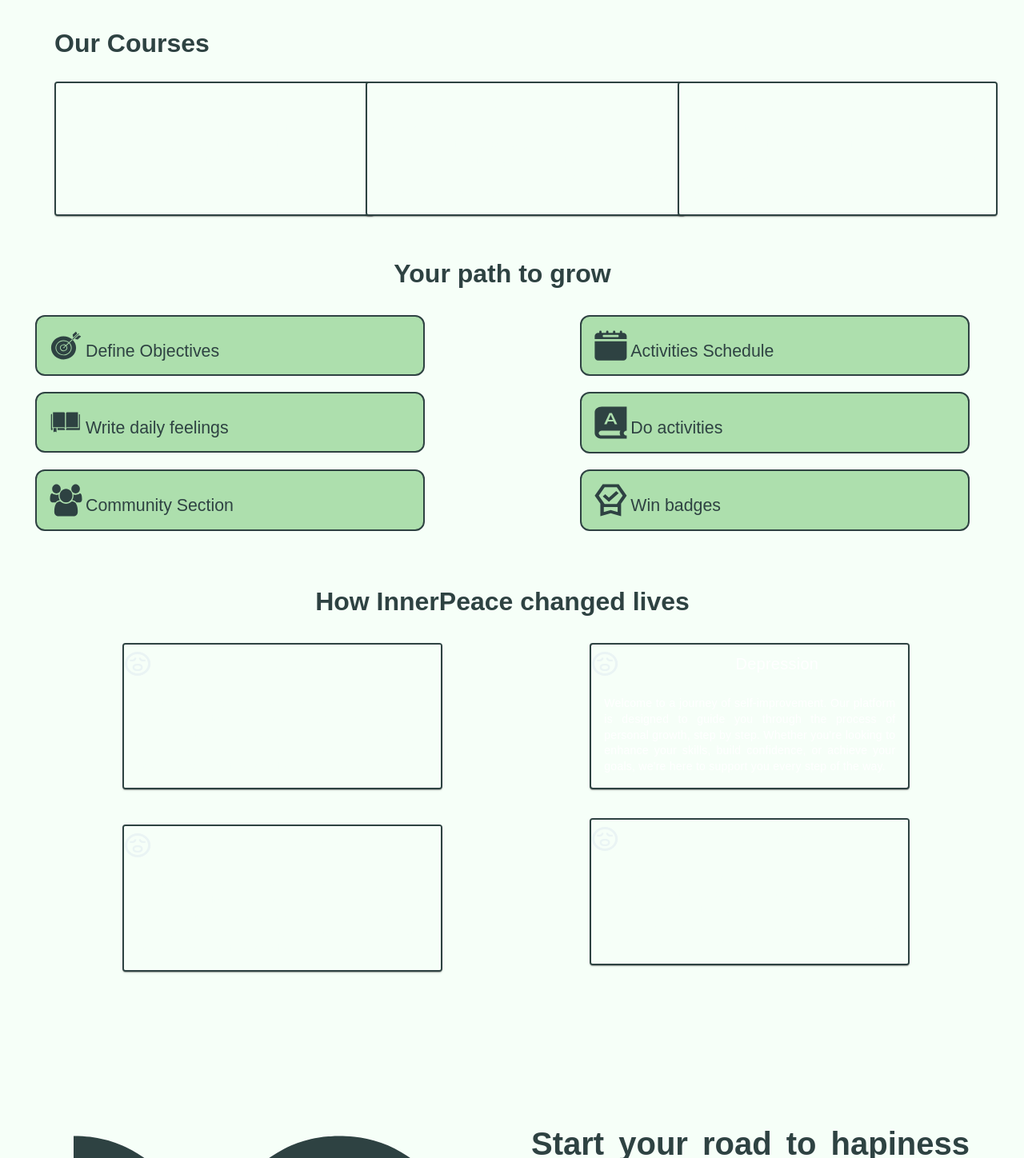
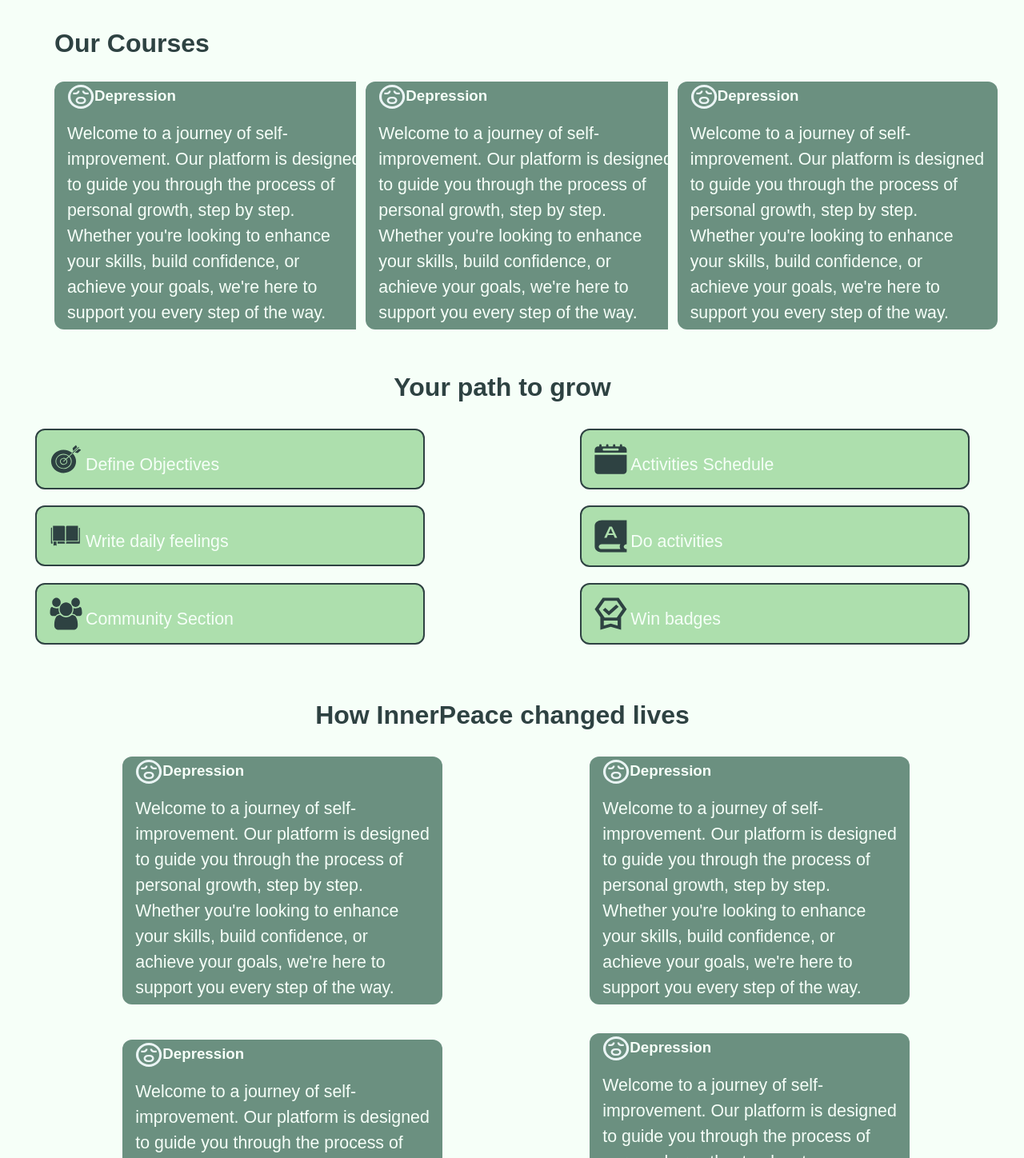
Before and after one commit to jwted/MentalHealthCare, a Vue app in the folder frontend/: page / in a window 1280 px wide. Shown: the part 582-2030 px from the top of the page at 80% size. Built offline with nearby package versions, Linux system fonts and the light colour scheme.

Commit message:
create containers to reduce code

```diff
--- a/frontend/package.json
+++ b/frontend/package.json
@@ -16,7 +16,7 @@
   },
   "devDependencies": {
     "@vitejs/plugin-vue": "^5.0.4",
-    "vite": "^5.1.5",
+    "vite": "^5.2.8",
     "vuetify": "^3.5.9"
   }
 }
--- a/frontend/src/App.vue
+++ b/frontend/src/App.vue
@@ -31,6 +31,5 @@ p {
   align-items: center;
   border: #2e4242 solid 2px;
   border-radius: 12px;
-  height: 90vh;
 }
 </style>
--- /dev/null
+++ b/frontend/src/components/CourseContainer.vue
@@ -0,0 +1,33 @@
+<template>
+  <v-container class="d-flex flex-column mx-auto container bg" width="400">
+    <v-row class="d-flex bg">
+        <img src="../assets/depression.svg" alt="" class="bg flex-start"/>
+        <h3 class="bg justify-center align-center">Depression</h3>
+    </v-row>
+    <v-row class="bg">
+        <p class="bg">Welcome to a journey of self-improvement. Our platform is designed to guide you through the process of personal growth, step by step. Whether you're looking to enhance your skills, build confidence, or achieve your goals, we're here to support you every step of the way.</p>
+    </v-row>
+  </v-container>
+</template>
+
+<script>
+export default {};
+</script>
+
+<style>
+.container {
+  display: flex;
+  justify-content: center;
+  align-items: center;
+  border: #2e4242 solid 2px;
+  border-radius: 12px;
+}
+
+.bg{
+    background-color: #6B9080;
+}
+
+h3,p{
+    color: #f6fff8;
+}
+</style>
--- a/frontend/src/views/LandingPage.vue
+++ b/frontend/src/views/LandingPage.vue
@@ -26,52 +26,13 @@
       </v-row>
       <v-row>
         <v-col cols="4" md="4" class="pa-3">
-          <v-card class="mx-auto card" width="400" fill-height>
-            <v-card-title class="d-flex align-center">
-              <v-icon left>mdi-book-open-page-variant</v-icon>
-              <span>Depression Course</span>
-            </v-card-title>
-
-            <v-card-text class="text-justify">
-              Welcome to a journey of self-improvement. Our platform is designed
-              to guide you through the process of personal growth, step by step.
-              Whether you're looking to enhance your skills, build confidence,
-              or achieve your goals, we're here to support you every step of the
-              way.
-            </v-card-text>
-          </v-card>
+          <CourseContainer />
         </v-col>
         <v-col cols="4" md="4" class="pa-3">
-          <v-card class="mx-auto card" width="400" fill-height>
-            <v-card-title class="d-flex align-center">
-              <v-icon left>mdi-book-open-page-variant</v-icon>
-              <span>Depression Course</span>
-            </v-card-title>
-
-            <v-card-text class="text-justify">
-              Welcome to a journey of self-improvement. Our platform is designed
-              to guide you through the process of personal growth, step by step.
-              Whether you're looking to enhance your skills, build confidence,
-              or achieve your goals, we're here to support you every step of the
-              way.
-            </v-card-text>
-          </v-card>
+          <CourseContainer />
         </v-col>
         <v-col cols="4" md="4" class="pa-3">
-          <v-card class="mx-auto card" width="400" fill-height>
-            <v-card-title class="d-flex align-center">
-              <v-icon left>mdi-book-open-page-variant</v-icon>
-              <span>Depression Course</span>
-            </v-card-title>
-
-            <v-card-text class="text-justify">
-              Welcome to a journey of self-improvement. Our platform is designed
-              to guide you through the process of personal growth, step by step.
-              Whether you're looking to enhance your skills, build confidence,
-              or achieve your goals, we're here to support you every step of the
-              way.
-            </v-card-text>
-          </v-card>
+          <CourseContainer />
         </v-col>
       </v-row>
     </v-container>
@@ -84,34 +45,58 @@
       </v-row>
       <v-row class="col-10 d-flex justify-space-between align-center">
         <v-col cols="5" class="text-left col d-flex align-center mt-4">
-          <img src="../assets/target.svg" alt="Activities Schedule" class="pa-1"/>
+          <img
+            src="../assets/target.svg"
+            alt="Activities Schedule"
+            class="pa-1"
+          />
           <p>Define Objectives</p>
         </v-col>
         <v-col> </v-col>
         <v-col cols="5" class="text-left col d-flex align-center mt-4">
-          <img src="../assets/schedule.svg" alt="Activities Schedule" class="pa-1"/>
+          <img
+            src="../assets/schedule.svg"
+            alt="Activities Schedule"
+            class="pa-1"
+          />
           <p>Activities Schedule</p>
         </v-col>
       </v-row>
       <v-row class="col-10 d-flex justify-space-between align-center mt-4">
         <v-col cols="5" class="text-left col d-flex align-center mt-4">
-          <img src="../assets/book.svg" alt="Activities Schedule" class="pa-1" />
+          <img
+            src="../assets/book.svg"
+            alt="Activities Schedule"
+            class="pa-1"
+          />
           <p>Write daily feelings</p>
         </v-col>
         <v-col> </v-col>
         <v-col cols="5" class="text-left col d-flex align-center mt-4">
-          <img src="../assets/activities.svg" alt="Activities Schedule" class="pa-1"/>
+          <img
+            src="../assets/activities.svg"
+            alt="Activities Schedule"
+            class="pa-1"
+          />
           <p>Do activities</p>
         </v-col>
       </v-row>
       <v-row class="d-flex justify-space-between align-center mt-4">
         <v-col cols="5" class="text-left col d-flex align-center mt-4">
-          <img src="../assets/community.svg" alt="Activities Schedule" class="pa-1"/>
+          <img
+            src="../assets/community.svg"
+            alt="Activities Schedule"
+            class="pa-1"
+          />
           <p>Community Section</p>
         </v-col>
         <v-col> </v-col>
         <v-col cols="5" class="text-left col d-flex align-center mt-4">
-          <img src="../assets/badges.svg" alt="Activities Schedule" class="pa-1"/>
+          <img
+            src="../assets/badges.svg"
+            alt="Activities Schedule"
+            class="pa-1"
+          />
           <p>Win badges</p>
         </v-col>
       </v-row>
@@ -125,78 +110,18 @@
       </v-row>
       <v-row class="d-flex justify-space-around align-center mt-4">
         <v-col cols="4" md="4">
-          <v-card class="mx-auto card" width="400">
-            <div class="d-flex align-center justify-space-between">
-              <img src="../assets/depression.svg" alt="" />
-              <v-card-title
-                class="text-center flex-grow-1 d-flex justify-center align-center"
-                >Depression</v-card-title
-              >
-            </div>
-
-            <v-card-text class="text-justify">
-              Welcome to a journey of self-improvement. Our platform is designed
-              to guide you through the process of personal growth, step by step.
-              Whether you're looking to enhance your skills, build confidence, or
-              achieve your goals, we're here to support you every step of the way.
-            </v-card-text>
-          </v-card>
+          <CourseContainer />
         </v-col>
         <v-col cols="4" md="4">
-          <v-card class="mx-auto card bg-black" width="400">
-            <div class="d-flex align-center justify-space-between">
-              <img src="../assets/depression.svg" alt="" />
-              <v-card-title
-                class="text-center flex-grow-1 d-flex justify-center align-center"
-                >Depression</v-card-title
-              >
-            </div>
-
-            <v-card-text class="text-justify">
-              Welcome to a journey of self-improvement. Our platform is designed
-              to guide you through the process of personal growth, step by step.
-              Whether you're looking to enhance your skills, build confidence, or
-              achieve your goals, we're here to support you every step of the way.
-            </v-card-text>
-          </v-card>
+            <CourseContainer />
         </v-col>
       </v-row>
       <v-row class="d-flex justify-space-around align-center mt-4">
         <v-col cols="4" md="4" class="mt-4">
-          <v-card class="mx-auto card" width="400">
-            <div class="d-flex align-center justify-space-between">
-              <img src="../assets/depression.svg" alt="" />
-              <v-card-title
-                class="text-center flex-grow-1 d-flex justify-center align-center"
-                >Depression</v-card-title
-              >
-            </div>
-
-            <v-card-text class="text-justify">
-              Welcome to a journey of self-improvement. Our platform is designed
-              to guide you through the process of personal growth, step by step.
-              Whether you're looking to enhance your skills, build confidence, or
-              achieve your goals, we're here to support you every step of the way.
-            </v-card-text>
-          </v-card>
+          <CourseContainer />
         </v-col>
         <v-col cols="4" md="4">
-          <v-card class="mx-auto card" width="400">
-            <div class="d-flex align-center justify-space-between">
-              <img src="../assets/depression.svg" alt="" />
-              <v-card-title
-                class="text-center flex-grow-1 d-flex justify-center align-center"
-                >Depression</v-card-title
-              >
-            </div>
-
-            <v-card-text class="text-justify">
-              Welcome to a journey of self-improvement. Our platform is designed
-              to guide you through the process of personal growth, step by step.
-              Whether you're looking to enhance your skills, build confidence, or
-              achieve your goals, we're here to support you every step of the way.
-            </v-card-text>
-          </v-card>
+          <CourseContainer />
         </v-col>
       </v-row>
     </v-container>
@@ -224,31 +149,35 @@
 import Navbar from "@/components/Navbar.vue";
 import Footer from "@/components/Footer.vue";
 import Button from "@/components/Button.vue";
+import CourseContainer from "@/components/CourseContainer.vue";
 export default {
   components: {
     Navbar,
     Footer,
     Button,
+    CourseContainer,
   },
 };
 </script>
 <style scoped>
-.col{
-  border:2px solid #2E4242;
+.col {
+  border: 2px solid #2e4242;
   border-radius: 12px;
 }
 
-.col,.col img,.col p{
-  background-color: #ADDFAD;
+.col,
+.col img,
+.col p {
+  background-color: #addfad;
 }
 
-Button{
-  width:20%
+Button {
+  width: 20%;
 }
 
-.card{
-  background-color: #ADDFAD;
+.card {
+  background-color: #addfad;
   color: #f6fff8;
-  border: #2E4242 solid 2px;
+  border: #2e4242 solid 2px;
 }
 </style>
```
Also changed, not shown: 1 other file (tests, documents, lock files or other folders).
